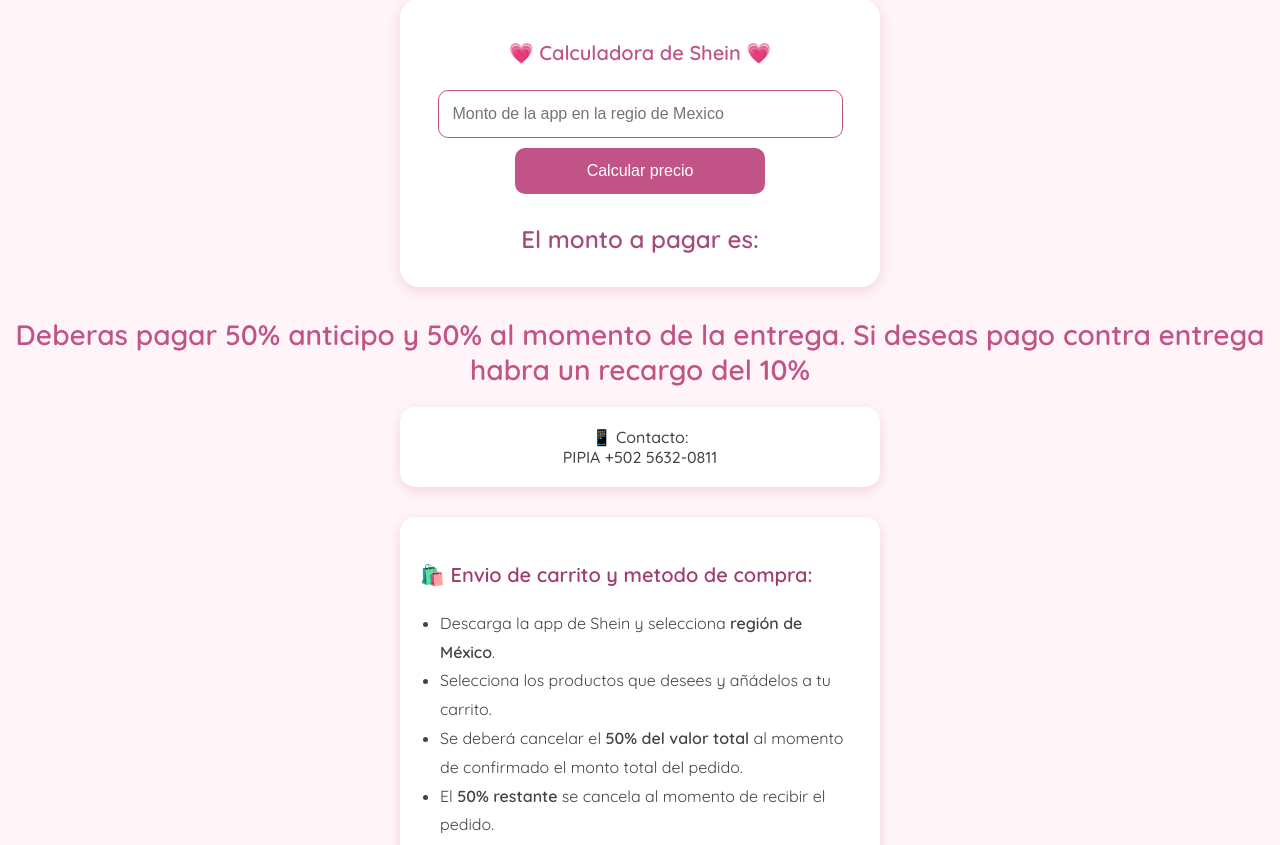
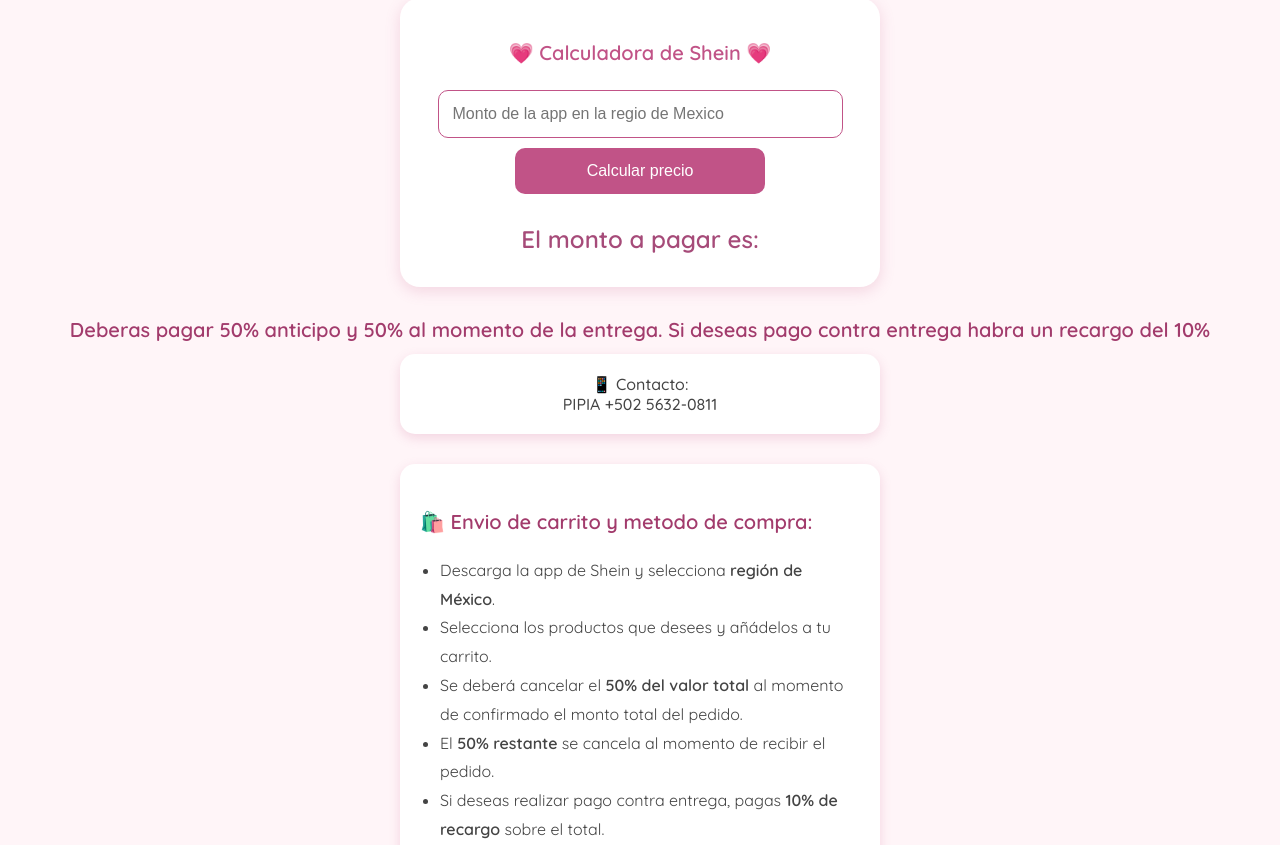
Before and after one commit to Pipia-94/Catalogo, a plain HTML site: page index.html in a window 1280 px wide. Shown: the part 95-940 px from the top of the page. Drawn offline with Linux system fonts and the light colour scheme.

Commit message:
Change heading from h2 to h3 and emphasize recargo

```diff
--- a/index.html
+++ b/index.html
@@ -163,7 +163,7 @@
     <div id="texto-resultado">El monto a pagar es:</div>
     <div id="resultado"></div>
   </div>
-<h2>Deberas pagar 50% anticipo y 50% al momento de la entrega. Si deseas pago contra entrega habra un recargo del 10%</h2>
+<h3>Deberas pagar 50% anticipo y 50% al momento de la entrega. Si deseas pago contra entrega habra un recargo del 10%</h3>
   <!-- ⚡ CONTACTO JUSTO DEBAJO DE LA CALCULADORA ⚡ -->
   <div class="contacto">
     📱 Contacto:<br>
@@ -178,7 +178,7 @@
       <li>Selecciona los productos que desees y añádelos a tu carrito.</li>
       <li>Se deberá cancelar el <strong>50% del valor total</strong> al momento de confirmado el monto total del pedido.</li>
       <li>El <strong>50% restante</strong> se cancela al momento de recibir el pedido.</li>
-      <li>Si deseas realizar pago contra entrega, pagas 10% de recargo sobre el total.</li>
+      <li>Si deseas realizar pago contra entrega, pagas <strong>10% de recargo</strong> sobre el total.</li>
       <li><strong>UTILIZA LA CALCULADORA QUE TIENES ARRIBA PARA SABER EL PRECIO FINAL DE TU PRODUCTO EN QUETZALES, EL PRECIO FINAL INCLUYE ENVIO Y CASILLERO.</strong></li>
       <li>Comparte tu carrito a nuestro <strong>WhatsApp 56320811</strong>.</li>
       <li>Te confirmamos el monto total.</li>
```
